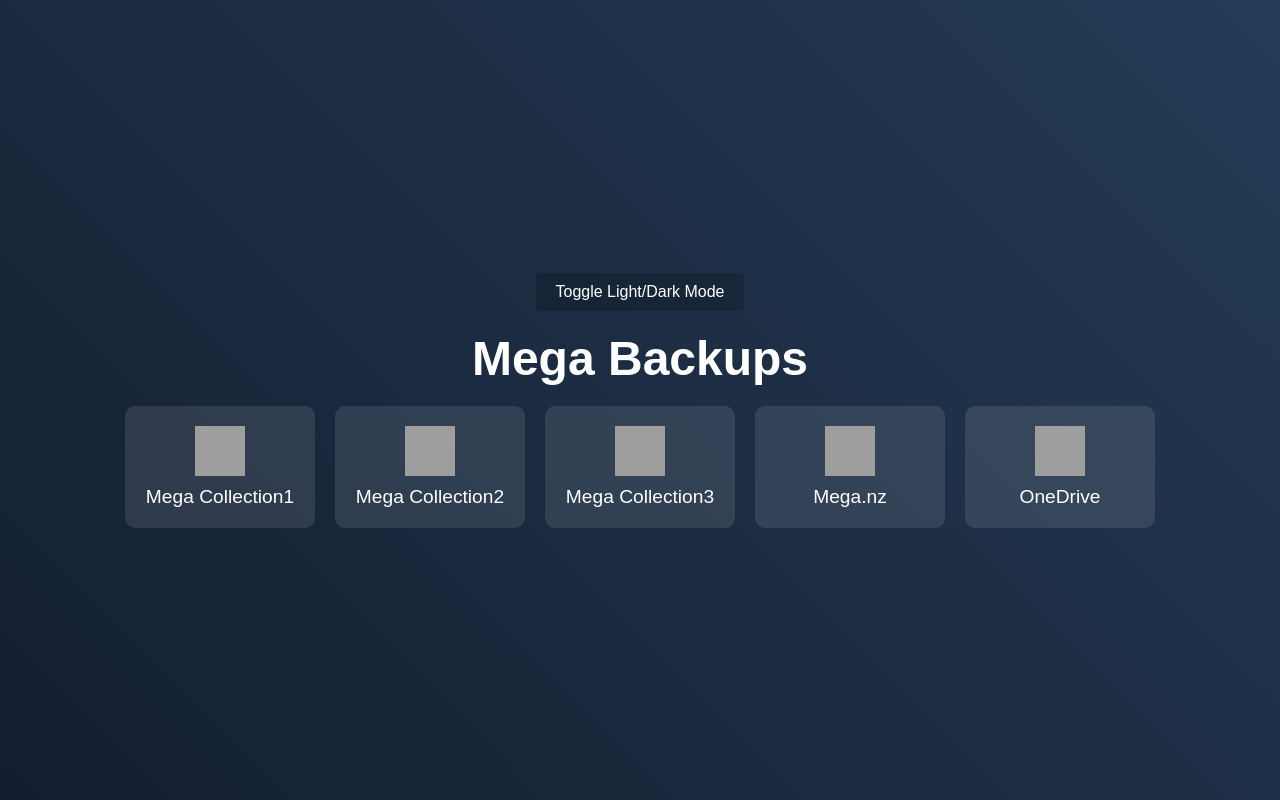
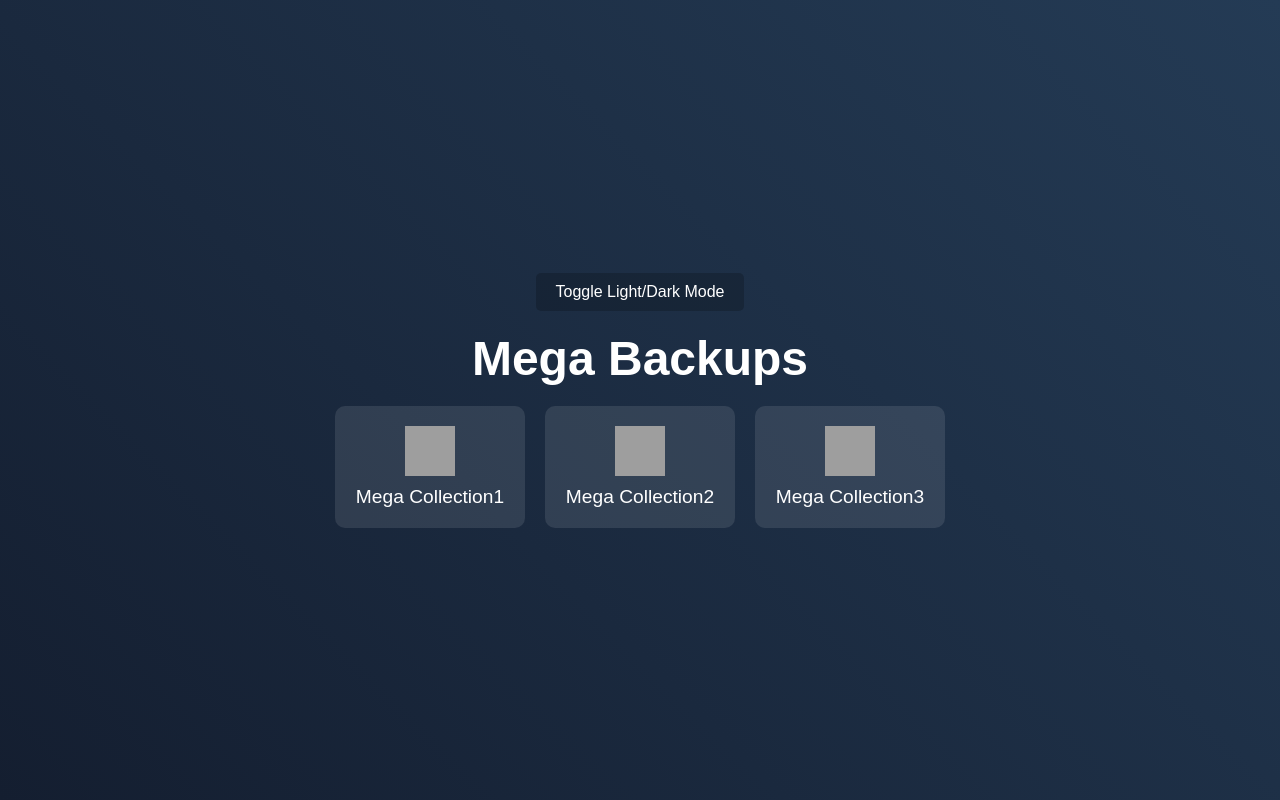
Before and after one commit to tempgit6969/Mega-Collection, a plain HTML site: page index.html in a window 1280 px wide. Drawn offline with Linux system fonts and the light colour scheme; grey boxes are pictures that could not be loaded.

Commit message:
Update index.html

```diff
--- a/index.html
+++ b/index.html
@@ -108,14 +108,6 @@
                 <img src="https://cdn.worldvectorlogo.com/logos/mega-icon.svg" alt="Dropbox">
                 Mega Collection3
             </a>
-            <a href="https://www.mega.nz" class="card" target="_blank">
-                <img src="https://upload.wikimedia.org/wikipedia/commons/3/3a/Mega.nz_Logo.png" alt="Mega.nz">
-                Mega.nz
-            </a>
-            <a href="https://www.onedrive.com" class="card" target="_blank">
-                <img src="https://upload.wikimedia.org/wikipedia/en/9/9e/Microsoft_OneDrive_logo.svg" alt="OneDrive">
-                OneDrive
-            </a>
         </div>
     </div>
     <script>
```
